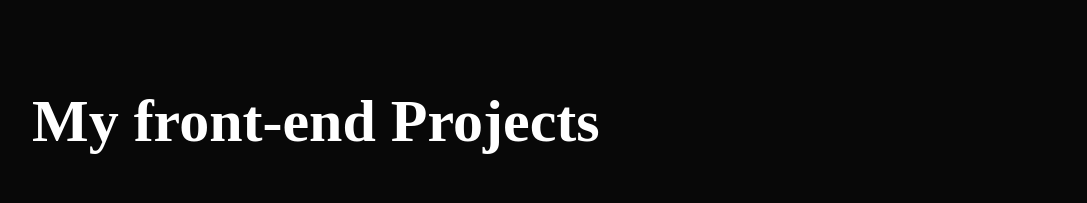
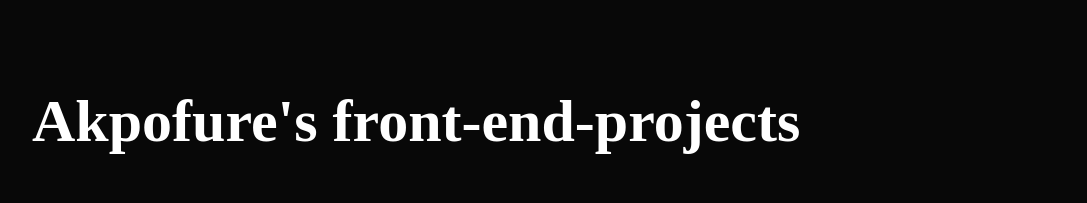
Before and after one commit to Akpofuree/Akpofure-s-portfolio, a plain HTML site: page index.html in a window 1280 px wide. Shown: the part 1915-2118 px from the top of the page, without its empty margins (96-1183 px from the left). Drawn offline with Linux system fonts and the light colour scheme; grey boxes are pictures that could not be loaded.

Commit message:
Update index.html

```diff
--- a/index.html
+++ b/index.html
@@ -114,7 +114,7 @@
     <!-- my-projects -->
     <section id="portfolio">
       <div class="container">
-        <h1 class="sub-title">My front-end  Projects</h1>
+        <h1 class="sub-title">Akpofure's front-end-projects</h1>
         <div class="work-list">
           <div class="work">
             <img src="assets/to_do_list_.jpg" alt="" />
```
